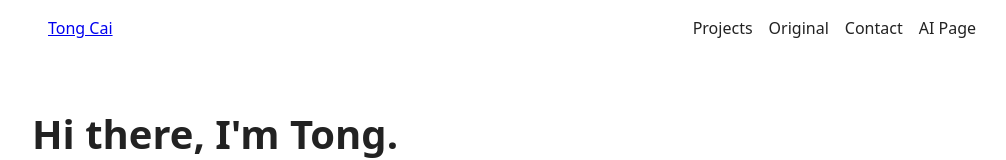
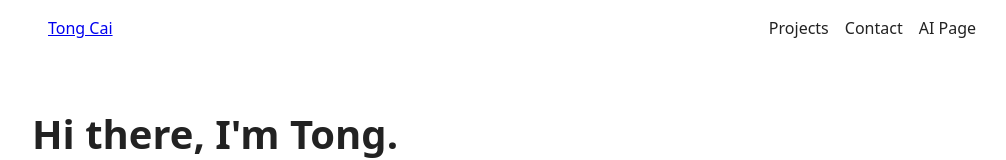
Before and after one commit to Tongcai618/CS5610-Personal-Web, a website with bundled scripts: page index.html in a window 1280 px wide. Shown: the top 160 px of the page, without its empty margins (128-1134 px from the left). Built offline with nearby package versions, Linux system fonts and the light colour scheme; files whose address does not match are found by name.

Commit message:
Update index.html
removing original navigation as there is no section with #original id. and the link does nothing

```diff
--- a/index.html
+++ b/index.html
@@ -51,7 +51,6 @@
 
         <ul class="nav__menu" id="nav-menu">
           <li><a class="nav__link" href="#projects">Projects</a></li>
-          <li><a class="nav__link" href="#original">Original</a></li>
           <li><a class="nav__link" href="contact.html">Contact</a></li>
           <li><a class="nav__link" href="ai.html">AI Page</a></li>
         </ul>
```
